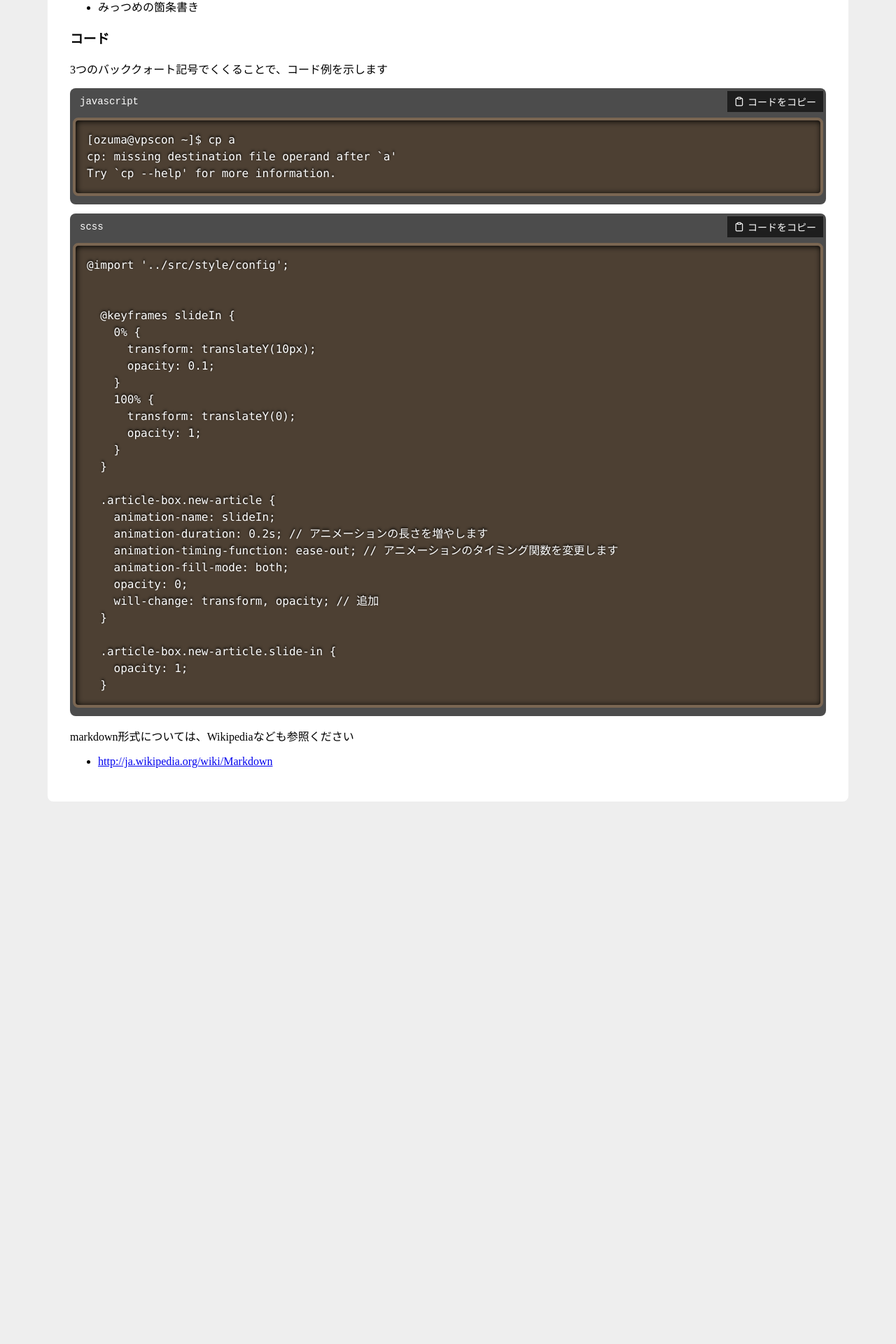
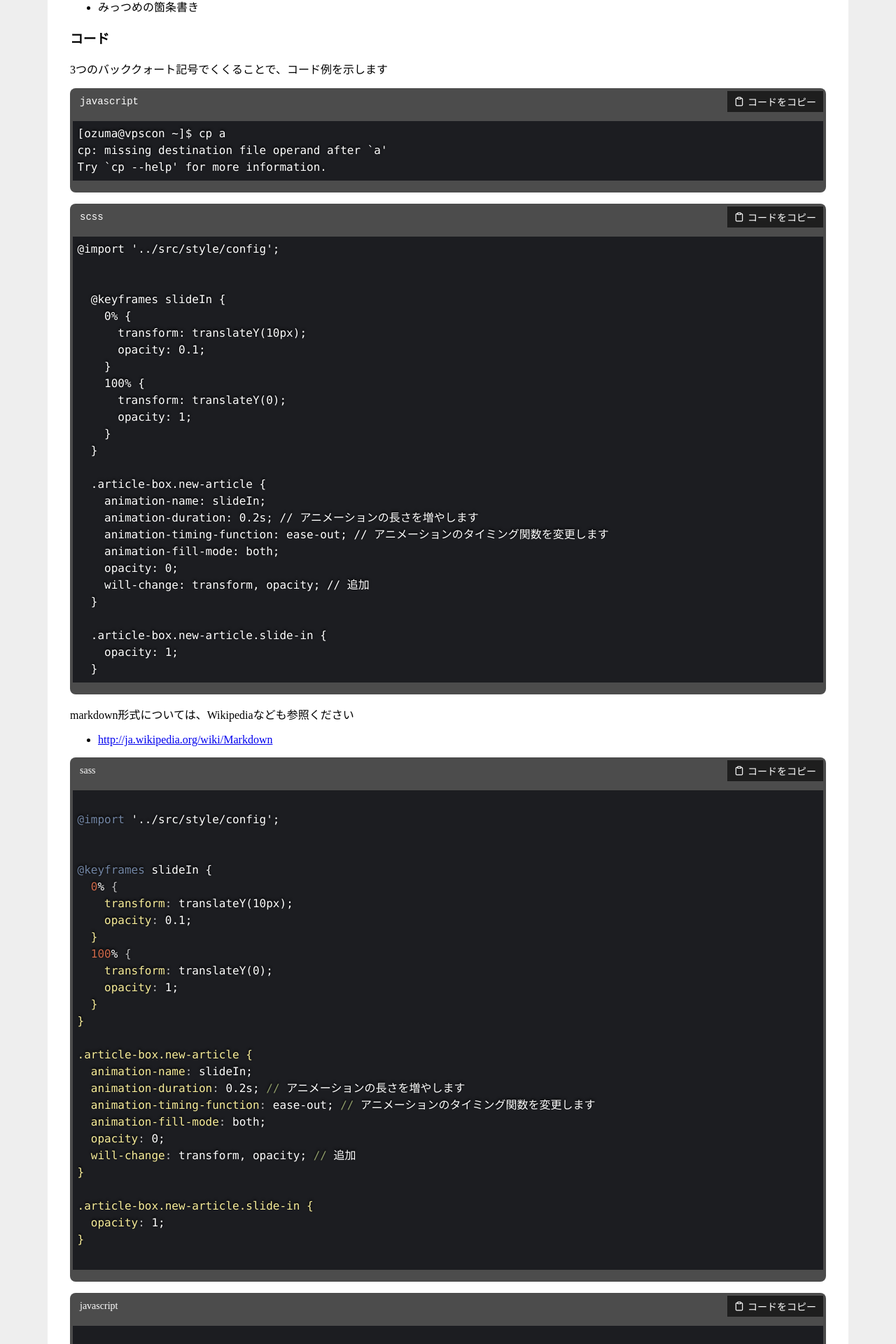
Before and after one commit to eemlis7-ke/markdown, a React (Vite) app: page / in a window 1280 px wide. Shown: the part 456-2376 px from the top of the page at 70% size. Before the commit the page ends 1633 px from the top, so only its background shows below. Built offline with nearby package versions, Linux system fonts and the light colour scheme.

Commit message:
add highlight

```diff
--- a/src/component/CodeBlock.scss
+++ b/src/component/CodeBlock.scss
@@ -34,6 +34,7 @@
     background-color: rgba(0, 0, 0, 0.7);
     padding: 0.25rem;
     border-radius: 0.5rem;
+    margin-bottom: 1rem;
   }
   .code-heading{
     display: flex;
--- a/src/component/CodeBlock.tsx
+++ b/src/component/CodeBlock.tsx
@@ -1,7 +1,8 @@
 // CodeBlock.tsx
 import React, { useState } from 'react';
 import { Prism as SyntaxHighlighter } from 'react-syntax-highlighter';
-import { dark as theme } from 'react-syntax-highlighter/dist/esm/styles/prism'; // テーマのインポートを変更
+// import { dark as theme } from 'react-syntax-highlighter/dist/esm/styles/prism'; // テーマのインポートを変更
+import { anOldHope as theme } from 'react-syntax-highlighter/dist/esm/styles/hljs';
 import { CopyToClipboard } from 'react-copy-to-clipboard';
 import { FiClipboard, FiCheck } from 'react-icons/fi';
 import './CodeBlock.scss';
--- a/src/component/MarkdownRenderer.tsx
+++ b/src/component/MarkdownRenderer.tsx
@@ -1,10 +1,11 @@
 import React, { ReactNode, useState, useEffect } from 'react';
 import Markdown from 'markdown-to-jsx';
 import { Prism as SyntaxHighlighter } from 'react-syntax-highlighter';
-import { dark as theme } from 'react-syntax-highlighter/dist/esm/styles/prism';
+import { anOldHope as theme } from 'react-syntax-highlighter/dist/esm/styles/hljs';
 // ここでテーマ変更 https://k8shiro.github.io/ReactCompareCodeHighlighter/
 
 import styles from './markdown-styles.module.scss';
+import "./prism-theme.css";
 import CodeBlock from './CodeBlock';
 
 
@@ -53,7 +54,83 @@ const MarkdownRenderer = () => {
   };
 
   return (
-    <Markdown options={options}>{markdownText}</Markdown>
+    <div>
+      <Markdown options={options}>{markdownText}</Markdown>
+      <CodeBlock language="sass" codeString={`
+@import '../src/style/config';
+
+
+@keyframes slideIn {
+  0% {
+    transform: translateY(10px);
+    opacity: 0.1;
+  }
+  100% {
+    transform: translateY(0);
+    opacity: 1;
+  }
+}
+
+.article-box.new-article {
+  animation-name: slideIn;
+  animation-duration: 0.2s; // アニメーションの長さを増やします
+  animation-timing-function: ease-out; // アニメーションのタイミング関数を変更します
+  animation-fill-mode: both;
+  opacity: 0;
+  will-change: transform, opacity; // 追加
+}
+
+.article-box.new-article.slide-in {
+  opacity: 1;
+}
+      `} />
+      <CodeBlock language="javascript" codeString={`
+import { anOldHope as theme } from 'react-syntax-highlighter/dist/esm/styles/hljs';
+import { CopyToClipboard } from 'react-copy-to-clipboard';
+import { FiClipboard, FiCheck } from 'react-icons/fi';
+import './CodeBlock.scss';
+
+interface CodeBlockProps {
+  language: string | undefined;
+  codeString: string;
+}
+
+const CodeBlock: React.FC<CodeBlockProps> = ({ language, codeString }) => {
+  const [isCopied, setIsCopied] = useState(false);
+
+  const handleCopy = () => {
+    setIsCopied(true);
+    setTimeout(() => {
+      setIsCopied(false);
+    }, 1500);
+  };
+
+  const displayLanguage = language ? language.replace("lang-", "") : ""; // lang- をカット
+
+  return (
+    <div className="code-block">
+        <div className="code-heading">
+            <div className="language-name">{displayLanguage}</div> {/* displayLanguage を使用 */}
+            <div className="copy-button">
+                <CopyToClipboard text={codeString} onCopy={handleCopy}>
+                <button>
+                    {isCopied ? <FiCheck /> : <FiClipboard />}
+                    {isCopied ? 'コピーしました' : 'コードをコピー'}
+                </button>
+                </CopyToClipboard>
+            </div>
+        </div>
+      <SyntaxHighlighter language={language} style={theme}>
+        {codeString}
+      </SyntaxHighlighter>
+
+    </div>
+  );
+};
+
+export default CodeBlock;
+      `} />
+    </div>
   );
 };
 
--- /dev/null
+++ b/src/component/prism-theme.css
@@ -0,0 +1,171 @@
+/* PrismJS 1.29.0
+https://prismjs.com/download.html#themes=prism-twilight&languages=markup+css+clike+javascript */
+/**
+ * prism.js Twilight theme
+ * Based (more or less) on the Twilight theme originally of Textmate fame.
+ * @author Remy Bach
+ */
+code[class*="language-"],
+pre[class*="language-"] {
+	color: white;
+	background: none;
+	font-family: Consolas, Monaco, 'Andale Mono', 'Ubuntu Mono', monospace;
+	font-size: 1em;
+	text-align: left;
+	text-shadow: 0 -.1em .2em black;
+	white-space: pre;
+	word-spacing: normal;
+	word-break: normal;
+	word-wrap: normal;
+	line-height: 1.5;
+
+	-moz-tab-size: 4;
+	-o-tab-size: 4;
+	tab-size: 4;
+
+	-webkit-hyphens: none;
+	-moz-hyphens: none;
+	-ms-hyphens: none;
+	hyphens: none;
+}
+
+pre[class*="language-"],
+:not(pre) > code[class*="language-"] {
+	background: hsl(0, 0%, 8%); /* #141414 */
+}
+
+/* Code blocks */
+pre[class*="language-"] {
+	border-radius: .5em;
+	border: .3em solid hsl(0, 0%, 33%); /* #282A2B */
+	box-shadow: 1px 1px .5em black inset;
+	margin: .5em 0;
+	overflow: auto;
+	padding: 1em;
+}
+
+pre[class*="language-"]::-moz-selection {
+	/* Firefox */
+	background: hsl(200, 4%, 16%); /* #282A2B */
+}
+
+pre[class*="language-"]::selection {
+	/* Safari */
+	background: hsl(200, 4%, 16%); /* #282A2B */
+}
+
+/* Text Selection colour */
+pre[class*="language-"]::-moz-selection, pre[class*="language-"] ::-moz-selection,
+code[class*="language-"]::-moz-selection, code[class*="language-"] ::-moz-selection {
+	text-shadow: none;
+	background: hsla(0, 0%, 93%, 0.15); /* #EDEDED */
+}
+
+pre[class*="language-"]::selection, pre[class*="language-"] ::selection,
+code[class*="language-"]::selection, code[class*="language-"] ::selection {
+	text-shadow: none;
+	background: hsla(0, 0%, 93%, 0.15); /* #EDEDED */
+}
+
+/* Inline code */
+:not(pre) > code[class*="language-"] {
+	border-radius: .3em;
+	border: .13em solid hsl(0, 0%, 33%); /* #545454 */
+	box-shadow: 1px 1px .3em -.1em black inset;
+	padding: .15em .2em .05em;
+	white-space: normal;
+}
+
+.token.comment,
+.token.prolog,
+.token.doctype,
+.token.cdata {
+	color: hsl(0, 0%, 47%); /* #777777 */
+}
+
+.token.punctuation {
+	opacity: .7;
+}
+
+.token.namespace {
+	opacity: .7;
+}
+
+.token.tag,
+.token.boolean,
+.token.number,
+.token.deleted {
+	color: hsl(14, 58%, 55%); /* #CF6A4C */
+}
+
+.token.keyword,
+.token.property,
+.token.selector,
+.token.constant,
+.token.symbol,
+.token.builtin {
+	color: hsl(53, 89%, 79%); /* #F9EE98 */
+}
+
+.token.attr-name,
+.token.attr-value,
+.token.string,
+.token.char,
+.token.operator,
+.token.entity,
+.token.url,
+.language-css .token.string,
+.style .token.string,
+.token.variable,
+.token.inserted {
+	color: hsl(76, 21%, 52%); /* #8F9D6A */
+}
+
+.token.atrule {
+	color: hsl(218, 22%, 55%); /* #7587A6 */
+}
+
+.token.regex,
+.token.important {
+	color: hsl(42, 75%, 65%); /* #E9C062 */
+}
+
+.token.important,
+.token.bold {
+	font-weight: bold;
+}
+.token.italic {
+	font-style: italic;
+}
+
+.token.entity {
+	cursor: help;
+}
+
+/* Markup */
+.language-markup .token.tag,
+.language-markup .token.attr-name,
+.language-markup .token.punctuation {
+	color: hsl(33, 33%, 52%); /* #AC885B */
+}
+
+/* Make the tokens sit above the line highlight so the colours don't look faded. */
+.token {
+	position: relative;
+	z-index: 1;
+}
+
+.line-highlight.line-highlight {
+	background: hsla(0, 0%, 33%, 0.25); /* #545454 */
+	background: linear-gradient(to right, hsla(0, 0%, 33%, .1) 70%, hsla(0, 0%, 33%, 0)); /* #545454 */
+	border-bottom: 1px dashed hsl(0, 0%, 33%); /* #545454 */
+	border-top: 1px dashed hsl(0, 0%, 33%); /* #545454 */
+	margin-top: 0.75em; /* Same as .prism’s padding-top */
+	z-index: 0;
+}
+
+.line-highlight.line-highlight:before,
+.line-highlight.line-highlight[data-end]:after {
+	background-color: hsl(215, 15%, 59%); /* #8794A6 */
+	color: hsl(24, 20%, 95%); /* #F5F2F0 */
+}
```
